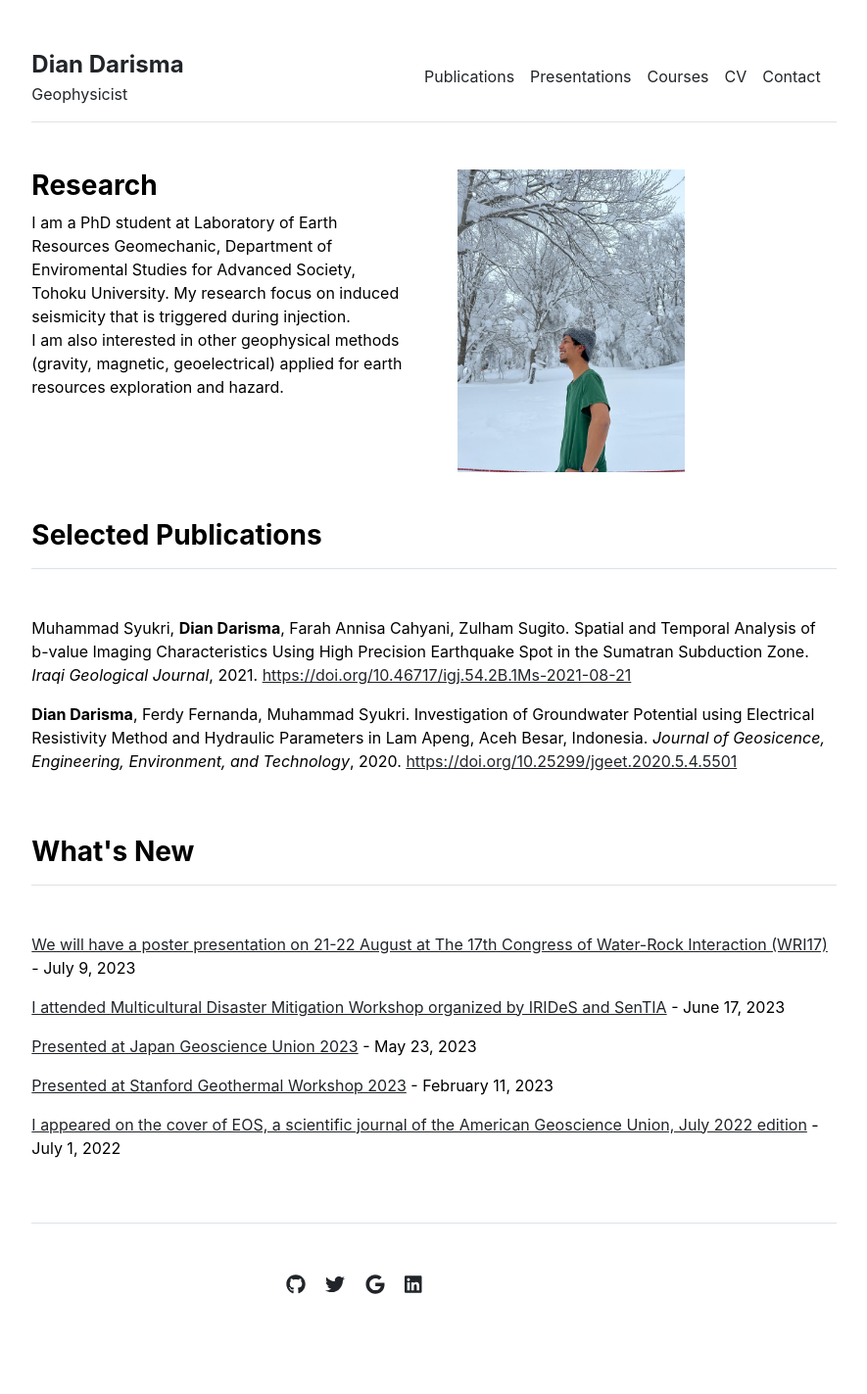
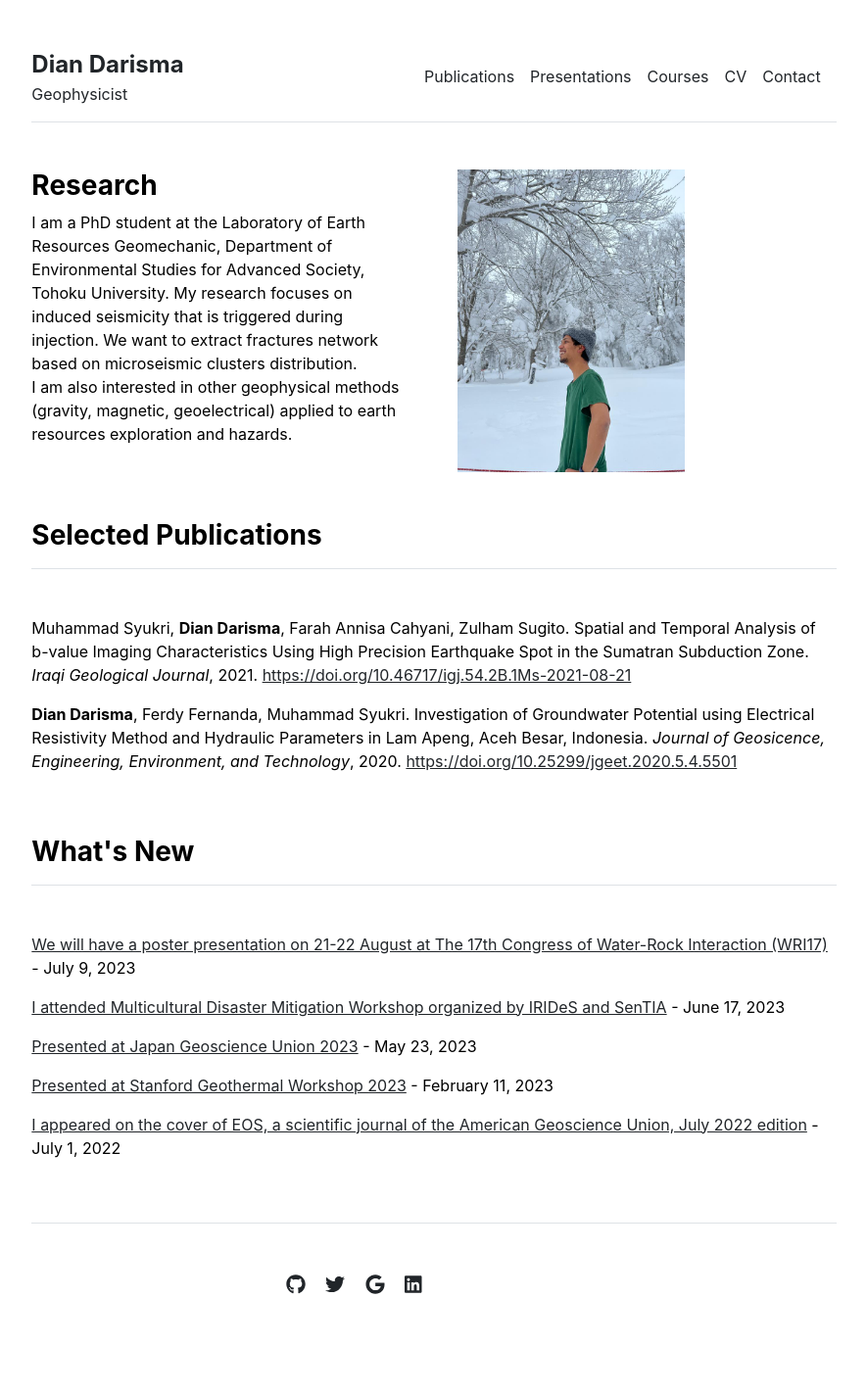
Before and after one commit to diandarisma/diandarisma.github.io, a Jekyll site: the page built from index.md, in a window 1280 px wide. Shown: the whole page at 98% size, without its empty margins (197-1082 px from the left). Built offline with Jekyll 4.4.1, drawn with Linux system fonts in a browser that asks for light colours.

Commit message:
Update index.md

```diff
--- a/index.md
+++ b/index.md
@@ -3,5 +3,5 @@
 title: "Home"
 ---
 
-I am a PhD student at Laboratory of Earth Resources Geomechanic, Department of Enviromental Studies for Advanced Society, Tohoku University. My research focus on induced seismicity that is triggered during injection.<br>
-I am also interested in other geophysical methods (gravity, magnetic, geoelectrical) applied for earth resources exploration and hazard.
+I am a PhD student at the Laboratory of Earth Resources Geomechanic, Department of Environmental Studies for Advanced Society, Tohoku University. My research focuses on induced seismicity that is triggered during injection. We want to extract fractures network based on microseismic clusters distribution.<br>
+I am also interested in other geophysical methods (gravity, magnetic, geoelectrical) applied to earth resources exploration and hazards.
```
